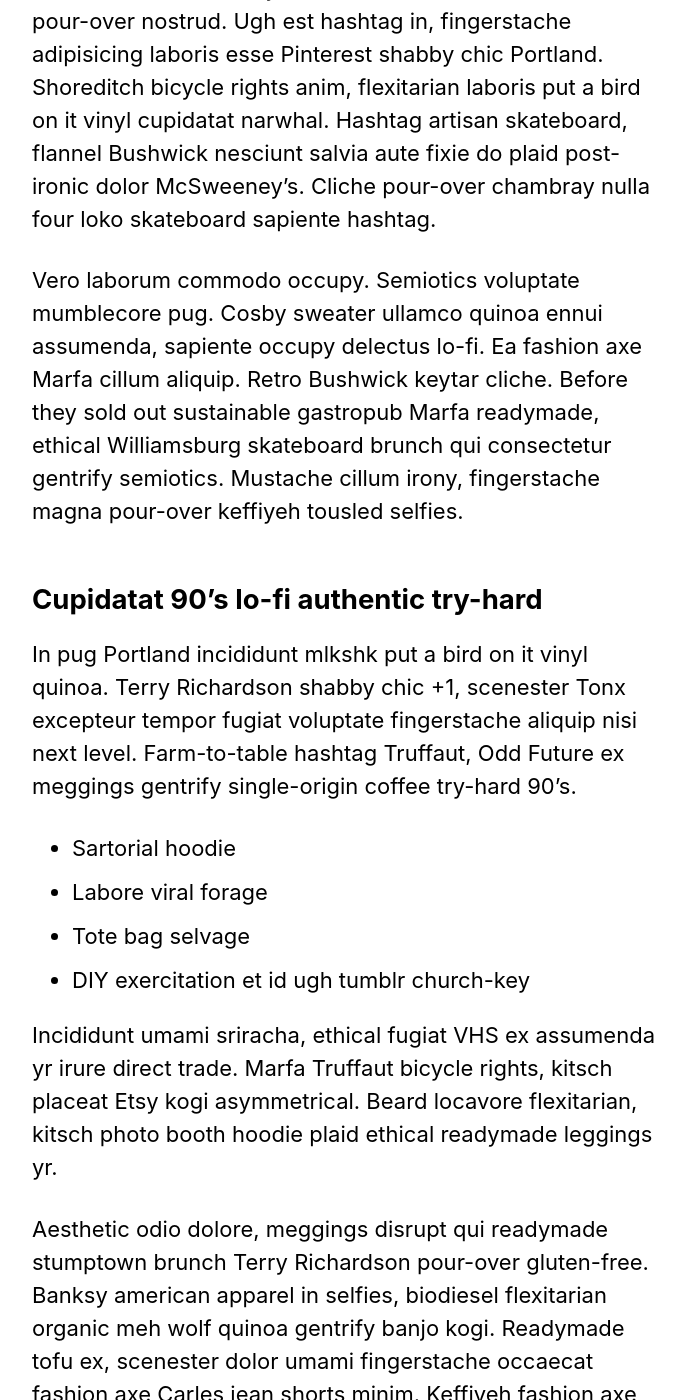
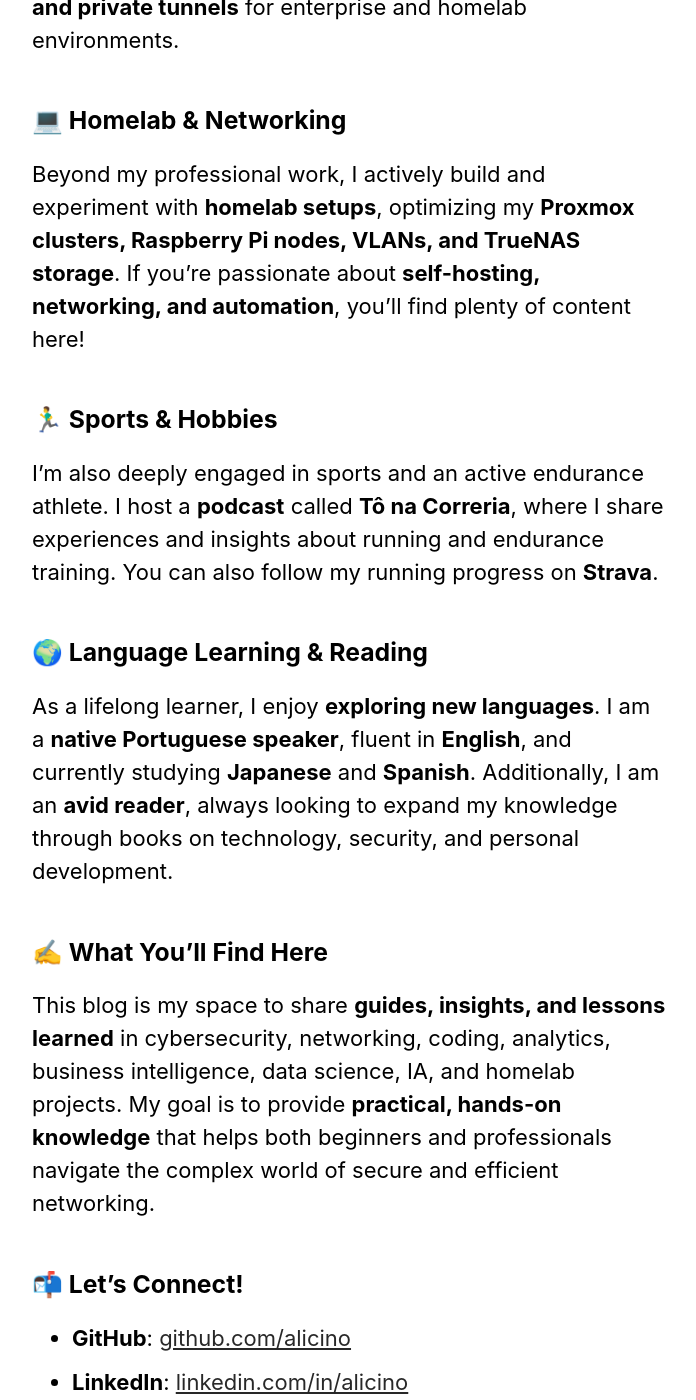
Before and after one commit to alicino/blog, a Jekyll site: the page built from about.md, in a window 1280 px wide and 1400 px high, scrolled down 696 px. Shown: the whole window, without its empty margins (290-986 px from the left). Built offline with Jekyll 4.4.1, drawn with Linux system fonts in a browser that asks for light colours; cached includes are drawn as plain includes; some of the changed text lies outside the part shown.

Commit message:
Updating About me

````diff
--- a/about.md
+++ b/about.md
@@ -3,56 +3,40 @@
 permalink: /about/
 layout: posts
 #classes: wide
-excerpt: "A page with `classes: wide` set to expand the main content's width."
-categories: about portfolio
+excerpt: "About Me"
+categories:
+  - about
+  - portfolio
 tags:
-  - sample post
-  - readability
-  - test
+  - about
+  - profile
 ---
-Hi! My name is Alicino Moura. I'm a Solutions Engineer, but I have background is several other areas and stacks.
 
-I graduated as a Mechanical Engineer, but I always studied program languages and Operating Systems. Since Windows 3.11 I've studied the different versions, but I became a Linux fan due the open source culture and the great community.
+## About Me
 
-When using `layout: single` add the following front matter to a page or post to widen the main content:
+👋 **Hello!** I'm **Alicino Moura**, a **cybersecurity professional**, cloud networking enthusiast, and web technology expert. With a strong background in **network security, Cloudflare technologies, DNS management, and secure web architectures**, I specialize in building **resilient and high-performance infrastructures** for modern applications.
 
-```yaml
-classes: wide
-```
+### 🔒 Cybersecurity & Cloud
+I work extensively with **Zero Trust security models, DNS security, and Cloudflare solutions**, ensuring that digital environments remain **fast, scalable, and secure**. My expertise includes **threat analysis, network segmentation, and private tunnels** for enterprise and homelab environments.
 
-Portland in shoreditch Vice, labore typewriter pariatur hoodie fap sartorial Austin. Pinterest literally occupy Schlitz forage. Odio ad blue bottle vinyl, 90's narwhal commodo bitters pour-over nostrud. Ugh est hashtag in, fingerstache adipisicing laboris esse Pinterest shabby chic Portland. Shoreditch bicycle rights anim, flexitarian laboris put a bird on it vinyl cupidatat narwhal. Hashtag artisan skateboard, flannel Bushwick nesciunt salvia aute fixie do plaid post-ironic dolor McSweeney's. Cliche pour-over chambray nulla four loko skateboard sapiente hashtag.
+### 💻 Homelab & Networking
+Beyond my professional work, I actively build and experiment with **homelab setups**, optimizing my **Proxmox clusters, Raspberry Pi nodes, VLANs, and TrueNAS storage**. If you’re passionate about **self-hosting, networking, and automation**, you’ll find plenty of content here!
 
-Vero laborum commodo occupy. Semiotics voluptate mumblecore pug. Cosby sweater ullamco quinoa ennui assumenda, sapiente occupy delectus lo-fi. Ea fashion axe Marfa cillum aliquip. Retro Bushwick keytar cliche. Before they sold out sustainable gastropub Marfa readymade, ethical Williamsburg skateboard brunch qui consectetur gentrify semiotics. Mustache cillum irony, fingerstache magna pour-over keffiyeh tousled selfies.
+### 🏃‍♂️ Sports & Hobbies
+I'm also deeply engaged in sports and an active endurance athlete. I host a **podcast** called **Tô na Correria**, where I share experiences and insights about running and endurance training. You can also follow my running progress on **Strava**.
 
-## Cupidatat 90's lo-fi authentic try-hard
+### 🌍 Language Learning & Reading
+As a lifelong learner, I enjoy **exploring new languages**. I am a **native Portuguese speaker**, fluent in **English**, and currently studying **Japanese** and **Spanish**. Additionally, I am an **avid reader**, always looking to expand my knowledge through books on technology, security, and personal development.
 
-In pug Portland incididunt mlkshk put a bird on it vinyl quinoa. Terry Richardson shabby chic +1, scenester Tonx excepteur tempor fugiat voluptate fingerstache aliquip nisi next level. Farm-to-table hashtag Truffaut, Odd Future ex meggings gentrify single-origin coffee try-hard 90's.
+### ✍️ What You'll Find Here
+This blog is my space to share **guides, insights, and lessons learned** in cybersecurity, networking, coding, analytics, business intelligence, data science, IA, and homelab projects. My goal is to provide **practical, hands-on knowledge** that helps both beginners and professionals navigate the complex world of secure and efficient networking.
 
-  * Sartorial hoodie
-  * Labore viral forage
-  * Tote bag selvage
-  * DIY exercitation et id ugh tumblr church-key
+### 📬 Let's Connect!
 
-Incididunt umami sriracha, ethical fugiat VHS ex assumenda yr irure direct trade. Marfa Truffaut bicycle rights, kitsch placeat Etsy kogi asymmetrical. Beard locavore flexitarian, kitsch photo booth hoodie plaid ethical readymade leggings yr.
+- **GitHub**: [github.com/alicino](https://github.com/alicino)
+- **LinkedIn**: [linkedin.com/in/alicino](https://www.linkedin.com/in/alicino/)
+- **Podcast**: [Tô na Correria Podcast](https://open.spotify.com/show/1ufB0VHLAmanOaUhFY3Z2S)
+- **Strava**: [Alicino Moura - Strava Profile](https://www.strava.com/athletes/19091518)
+- **Contact**: [contact@alicino.me](contact@alicino.me)
 
-Aesthetic odio dolore, meggings disrupt qui readymade stumptown brunch Terry Richardson pour-over gluten-free. Banksy american apparel in selfies, biodiesel flexitarian organic meh wolf quinoa gentrify banjo kogi. Readymade tofu ex, scenester dolor umami fingerstache occaecat fashion axe Carles jean shorts minim. Keffiyeh fashion axe nisi Godard mlkshk dolore. Lomo you probably haven't heard of them eu non, Odd Future Truffaut pug keytar meggings McSweeney's Pinterest cred. Etsy literally aute esse, eu bicycle rights qui meggings fanny pack. Gentrify leggings pug flannel duis.
-
-## Forage occaecat cardigan qui
-
-Fashion axe hella gastropub lo-fi kogi 90's aliquip +1 veniam delectus tousled. Cred sriracha locavore gastropub kale chips, iPhone mollit sartorial. Anim dolore 8-bit, pork belly dolor photo booth aute flannel small batch. Dolor disrupt ennui, tattooed whatever salvia Banksy sartorial roof party selfies raw denim sint meh pour-over. Ennui eu cardigan sint, gentrify iPhone cornhole.
-
-> Whatever velit occaecat quis deserunt gastropub, leggings elit tousled roof party 3 wolf moon kogi pug blue bottle ea. Fashion axe shabby chic Austin quinoa pickled laborum bitters next level, disrupt deep v accusamus non fingerstache.
-
-Tote bag asymmetrical elit sunt. Occaecat authentic Marfa, hella McSweeney's next level irure veniam master cleanse. Sed hoodie letterpress artisan wolf leggings, 3 wolf moon commodo ullamco. Anim occupy ea labore Terry Richardson. Tofu ex master cleanse in whatever pitchfork banh mi, occupy fugiat fanny pack Austin authentic. Magna fugiat 3 wolf moon, labore McSweeney's sustainable vero consectetur. Gluten-free disrupt enim, aesthetic fugiat jean shorts trust fund keffiyeh magna try-hard.
-
-## Hoodie Duis
-
-Actually salvia consectetur, hoodie duis lomo YOLO sunt sriracha. Aute pop-up brunch farm-to-table odio, salvia irure occaecat. Sriracha small batch literally skateboard. Echo Park nihil hoodie, aliquip forage artisan laboris. Trust fund reprehenderit nulla locavore. Stumptown raw denim kitsch, keffiyeh nulla twee dreamcatcher fanny pack ullamco 90's pop-up est culpa farm-to-table. Selfies 8-bit do pug odio.
-
-### Thundercats Ho!
-
-Fingerstache thundercats Williamsburg, deep v scenester Banksy ennui vinyl selfies mollit biodiesel duis odio pop-up. Banksy 3 wolf moon try-hard, sapiente enim stumptown deep v ad letterpress. Squid beard brunch, exercitation raw denim yr sint direct trade. Raw denim narwhal id, flannel DIY McSweeney's seitan. Letterpress artisan bespoke accusamus, meggings laboris consequat Truffaut qui in seitan. Sustainable cornhole Schlitz, twee Cosby sweater banh mi deep v forage letterpress flannel whatever keffiyeh. Sartorial cred irure, semiotics ethical sed blue bottle nihil letterpress.
-
-Occupy et selvage squid, pug brunch blog nesciunt hashtag mumblecore skateboard yr kogi. Ugh small batch swag four loko. Fap post-ironic qui tote bag farm-to-table american apparel scenester keffiyeh vero, swag non pour-over gentrify authentic pitchfork. Schlitz scenester lo-fi voluptate, tote bag irony bicycle rights pariatur vero Vice freegan wayfarers exercitation nisi shoreditch. Chambray tofu vero sed. Street art swag literally leggings, Cosby sweater mixtape PBR lomo Banksy non in pitchfork ennui McSweeney's selfies. Odd Future Banksy non authentic.
-
-Aliquip enim artisan dolor post-ironic. Pug tote bag Marfa, deserunt pour-over Portland wolf eu odio intelligentsia american apparel ugh ea. Sunt viral et, 3 wolf moon gastropub pug id. Id fashion axe est typewriter, mlkshk Portland art party aute brunch. Sint pork belly Cosby sweater, deep v mumblecore kitsch american apparel. Try-hard direct trade tumblr sint skateboard. Adipisicing bitters excepteur biodiesel, pickled gastropub aute veniam.
+🚀 **Stay secure, stay innovative, and enjoy the journey of building great tech!**
````
